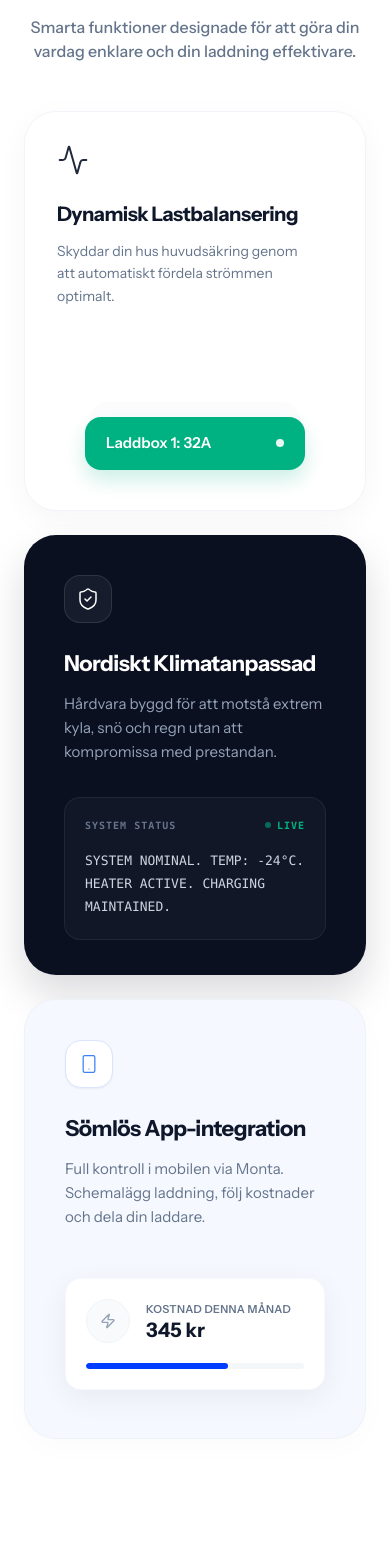
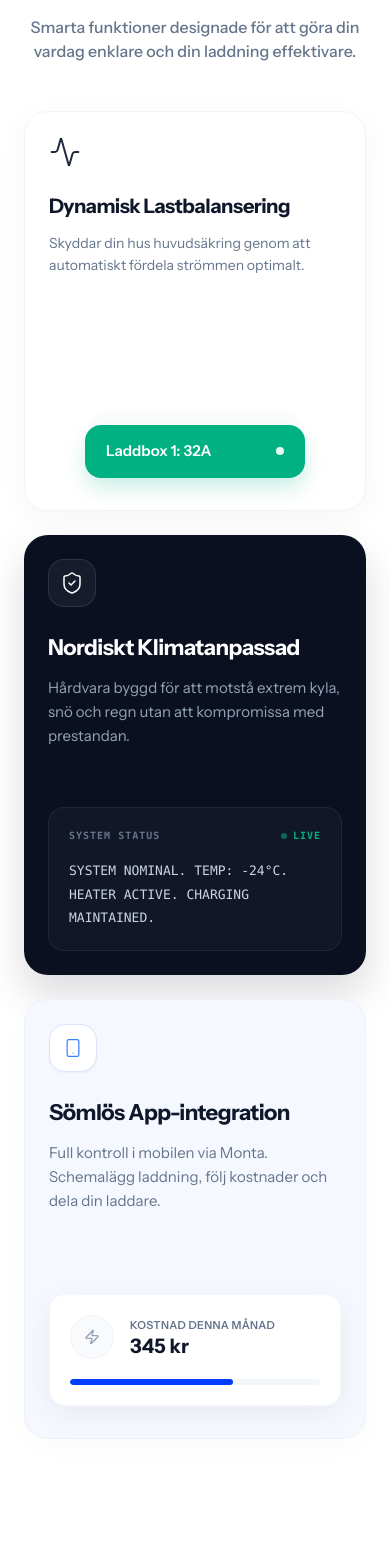
Before and after one commit to RavveFix/Clean-Charge-hemsida, a Next.js app: page / in a window 390 px wide. Shown: the part 2713-4268 px from the top of the page. Built offline with nearby package versions, Linux system fonts and the light colour scheme; no server answers.

Commit message:
fix: improve mobile responsiveness for multiple sections

```diff
--- a/components/FeaturesBento.tsx
+++ b/components/FeaturesBento.tsx
@@ -57,13 +57,13 @@ const FeaturesBento: React.FC = () => {
         <div className="grid grid-cols-1 md:grid-cols-3 gap-6">
 
           {/* Card 1: Load Balancing */}
-          <div className="bg-white rounded-[32px] p-8 md:p-10 relative overflow-hidden flex flex-col justify-between border border-slate-100 shadow-[0_8px_30px_rgb(0,0,0,0.04)] min-h-[400px] md:h-[440px]">
+          <div className="bg-white rounded-[24px] md:rounded-[32px] p-6 md:p-10 relative overflow-hidden flex flex-col justify-between border border-slate-100 shadow-[0_8px_30px_rgb(0,0,0,0.04)] min-h-[400px] md:h-[440px]">
             <div>
               <div className="mb-6">
                 <Activity strokeWidth={1.5} className="w-8 h-8 text-slate-800" />
               </div>
               <h3 className="text-xl md:text-[22px] font-bold text-text-primary mb-3 tracking-tight">Dynamisk Lastbalansering</h3>
-              <p className="text-text-secondary text-sm md:text-[15px] leading-relaxed max-w-[260px]">Skyddar din hus huvudsäkring genom att automatiskt fördela strömmen optimalt.</p>
+              <p className="text-text-secondary text-sm md:text-[15px] leading-relaxed max-w-full sm:max-w-[260px]">Skyddar din hus huvudsäkring genom att automatiskt fördela strömmen optimalt.</p>
             </div>
 
             {/* Shuffler UI */}
@@ -106,13 +106,13 @@ const FeaturesBento: React.FC = () => {
           </div>
 
           {/* Card 2: Climate Tested */}
-          <div className="bg-[#0b1021] rounded-[32px] p-10 relative overflow-hidden h-[440px] flex flex-col justify-between shadow-[0_20px_40px_rgba(11,16,33,0.15)]">
+          <div className="bg-[#0b1021] rounded-[24px] md:rounded-[32px] p-6 md:p-10 relative overflow-hidden h-[440px] flex flex-col justify-between shadow-[0_20px_40px_rgba(11,16,33,0.15)]">
             <div>
               <div className="w-12 h-12 rounded-2xl bg-white/5 border border-white/10 flex items-center justify-center mb-6">
                 <ShieldCheck strokeWidth={1.5} className="w-6 h-6 text-white" />
               </div>
               <h3 className="text-[22px] font-bold text-white mb-3 tracking-tight">Nordiskt Klimatanpassad</h3>
-              <p className="text-slate-400 text-[15px] leading-relaxed max-w-[260px]">Hårdvara byggd för att motstå extrem kyla, snö och regn utan att kompromissa med prestandan.</p>
+              <p className="text-slate-400 text-[15px] leading-relaxed max-w-full sm:max-w-[260px]">Hårdvara byggd för att motstå extrem kyla, snö och regn utan att kompromissa med prestandan.</p>
             </div>
 
             {/* Terminal UI -> Typewriter Widget */}
@@ -131,13 +131,13 @@ const FeaturesBento: React.FC = () => {
           </div>
 
           {/* Card 3: Monta Integration */}
-          <div className="bg-[#f5f8ff] rounded-[32px] p-10 relative overflow-hidden h-[440px] flex flex-col justify-between border border-[#e2e8f0]/40 shadow-[0_8px_30px_rgb(0,0,0,0.02)]">
+          <div className="bg-[#f5f8ff] rounded-[24px] md:rounded-[32px] p-6 md:p-10 relative overflow-hidden h-[440px] flex flex-col justify-between border border-[#e2e8f0]/40 shadow-[0_8px_30px_rgb(0,0,0,0.02)]">
             <div>
               <div className="w-12 h-12 rounded-2xl bg-white border border-[#dbe4ff] flex items-center justify-center mb-6 shadow-sm">
                 <Smartphone strokeWidth={1.5} className="w-5 h-5 text-[#3b82f6]" />
               </div>
               <h3 className="text-[22px] font-bold text-text-primary mb-3 tracking-tight">Sömlös App-integration</h3>
-              <p className="text-text-secondary text-[15px] leading-relaxed max-w-[260px]">Full kontroll i mobilen via Monta. Schemalägg laddning, följ kostnader och dela din laddare.</p>
+              <p className="text-text-secondary text-[15px] leading-relaxed max-w-full sm:max-w-[260px]">Full kontroll i mobilen via Monta. Schemalägg laddning, följ kostnader och dela din laddare.</p>
             </div>
 
             {/* Modern App UI Mockup snippet */}
--- a/components/PrivateChargingSection.tsx
+++ b/components/PrivateChargingSection.tsx
@@ -26,7 +26,7 @@ const PrivateChargingSection: React.FC = () => {
                                 <span className="text-xs font-bold uppercase tracking-widest">För Villa & Radhus</span>
                             </div>
 
-                            <h1 className="text-5xl md:text-[5rem] font-black text-slate-800 tracking-tighter uppercase leading-[0.9]">
+                            <h1 className="text-3xl sm:text-4xl md:text-[5rem] font-black text-slate-800 tracking-tighter uppercase leading-tight md:leading-[0.9]">
                                 Ladda Hemma <br/> <span className="text-cc-green">Laddbox för Villa.</span>
                             </h1>
 
@@ -126,7 +126,7 @@ const PrivateChargingSection: React.FC = () => {
                     </div>
 
                     <div className="md:w-1/2">
-                         <div className="bg-white/5 backdrop-blur-xl border border-white/10 p-10 rounded-[3rem] relative">
+                         <div className="bg-white/5 backdrop-blur-xl border border-white/10 p-6 md:p-10 rounded-[3rem] relative">
                             <h3 className="text-2xl font-black mb-6 uppercase">Räkneexempel</h3>
                             <div className="space-y-4">
                                 <div className="flex justify-between items-center py-4 border-b border-white/10">
@@ -141,9 +141,9 @@ const PrivateChargingSection: React.FC = () => {
                                     <span className="text-slate-400 font-medium">Totalt innan avdrag</span>
                                     <span className="text-slate-400 font-bold line-through">13 900 kr</span>
                                 </div>
-                                <div className="bg-cc-green/20 p-6 rounded-2xl flex justify-between items-center mt-4 border border-cc-green/30">
-                                    <span className="text-cc-green font-black uppercase tracking-wider">Ditt Pris (Efter 50%)</span>
-                                    <span className="text-white text-2xl font-black">6 950 kr</span>
+                                <div className="bg-cc-green/20 p-4 md:p-6 rounded-2xl flex justify-between items-center mt-4 border border-cc-green/30">
+                                    <span className="text-cc-green font-black uppercase tracking-wider text-xs md:text-base">Ditt Pris (Efter 50%)</span>
+                                    <span className="text-white text-xl md:text-2xl font-black">6 950 kr</span>
                                 </div>
                             </div>
                          </div>
@@ -162,7 +162,7 @@ const PrivateChargingSection: React.FC = () => {
 
                     <div className="grid lg:grid-cols-2 gap-10">
                         {privateProducts.map((product) => (
-                             <div key={product.id} className="group bg-white rounded-[3.5rem] p-10 border border-slate-100 hover:border-cc-green/30 hover:shadow-2xl hover:shadow-cc-green/10 transition-all duration-500 flex flex-col md:flex-row gap-10 items-center">
+                             <div key={product.id} className="group bg-white rounded-[2rem] md:rounded-[3.5rem] p-6 md:p-10 border border-slate-100 hover:border-cc-green/30 hover:shadow-2xl hover:shadow-cc-green/10 transition-all duration-500 flex flex-col md:flex-row gap-8 md:gap-10 items-center">
                                 <div className="w-full md:w-1/2 aspect-square bg-slate-50 rounded-[2.5rem] p-8 flex items-center justify-center relative overflow-hidden">
                                      <div className="absolute inset-0 bg-cc-green/5 rounded-[2.5rem] transform scale-0 group-hover:scale-100 transition-transform duration-700 rounded-full"></div>
                                     <img src={product.image} alt={product.name} className="w-full h-full object-contain relative z-10 group-hover:scale-110 transition-transform duration-700" />
@@ -218,7 +218,7 @@ const PrivateChargingSection: React.FC = () => {
                              { icon: Smartphone, title: "Smart App-styrning", desc: "Starta, stoppa och schemalägg laddningen direkt i mobilen. Få full kontroll över förbrukning och historik." },
                              { icon: Zap, title: "Lastbalansering", desc: "Vi installerar dynamisk lastbalansering som skyddar din huvudsäkring när du lagar mat och laddar samtidigt." }
                          ].map((item, i) => (
-                             <div key={i} className="bg-white p-12 rounded-[3rem] shadow-sm border border-slate-100 hover:shadow-2xl hover:border-cc-green/20 transition-all duration-500 group">
+                             <div key={i} className="bg-white p-8 md:p-12 rounded-[2rem] md:rounded-[3rem] shadow-sm border border-slate-100 hover:shadow-2xl hover:border-cc-green/20 transition-all duration-500 group">
                                  <div className="w-16 h-16 bg-cc-green/10 rounded-2xl flex items-center justify-center mb-8 text-cc-green group-hover:scale-110 transition-transform">
                                      <item.icon className="w-8 h-8" />
                                  </div>
--- a/components/SolutionsSection.tsx
+++ b/components/SolutionsSection.tsx
@@ -87,7 +87,7 @@ const SolutionsSection: React.FC = () => {
             <Link
               key={solution.id}
               href={solution.href}
-              className="solution-card group flex flex-col bg-white rounded-3xl overflow-hidden border border-slate-200 shadow-sm hover:shadow-xl transition-all duration-300 hover:-translate-y-1"
+              className="solution-card group flex flex-col bg-white rounded-2xl md:rounded-3xl overflow-hidden border border-slate-200 shadow-sm hover:shadow-xl transition-all duration-300 hover:-translate-y-1"
             >
               <div className="relative h-[200px] sm:h-[240px] overflow-hidden">
                 <img
@@ -96,7 +96,7 @@ const SolutionsSection: React.FC = () => {
                   className="solution-image absolute top-[-15%] left-0 w-full h-[130%] object-cover transform group-hover:scale-105 transition-transform duration-700 ease-out"
                 />
               </div>
-              <div className="p-6 md:p-8 flex flex-col flex-grow bg-white">
+              <div className="p-5 md:p-8 flex flex-col flex-grow bg-white">
                 <div className="mb-4 md:mb-6 text-slate-700">{solution.icon}</div>
                 <h3 className="text-xl md:text-2xl font-bold text-text-primary mb-2 md:mb-3 leading-tight">{solution.title}</h3>
                 <p className="text-text-secondary leading-relaxed mb-6 md:mb-8 flex-grow text-sm md:text-base">{solution.desc}</p>
```
Also changed, not shown: components/PreFooterCTA.tsx (+8 -8 lines).
